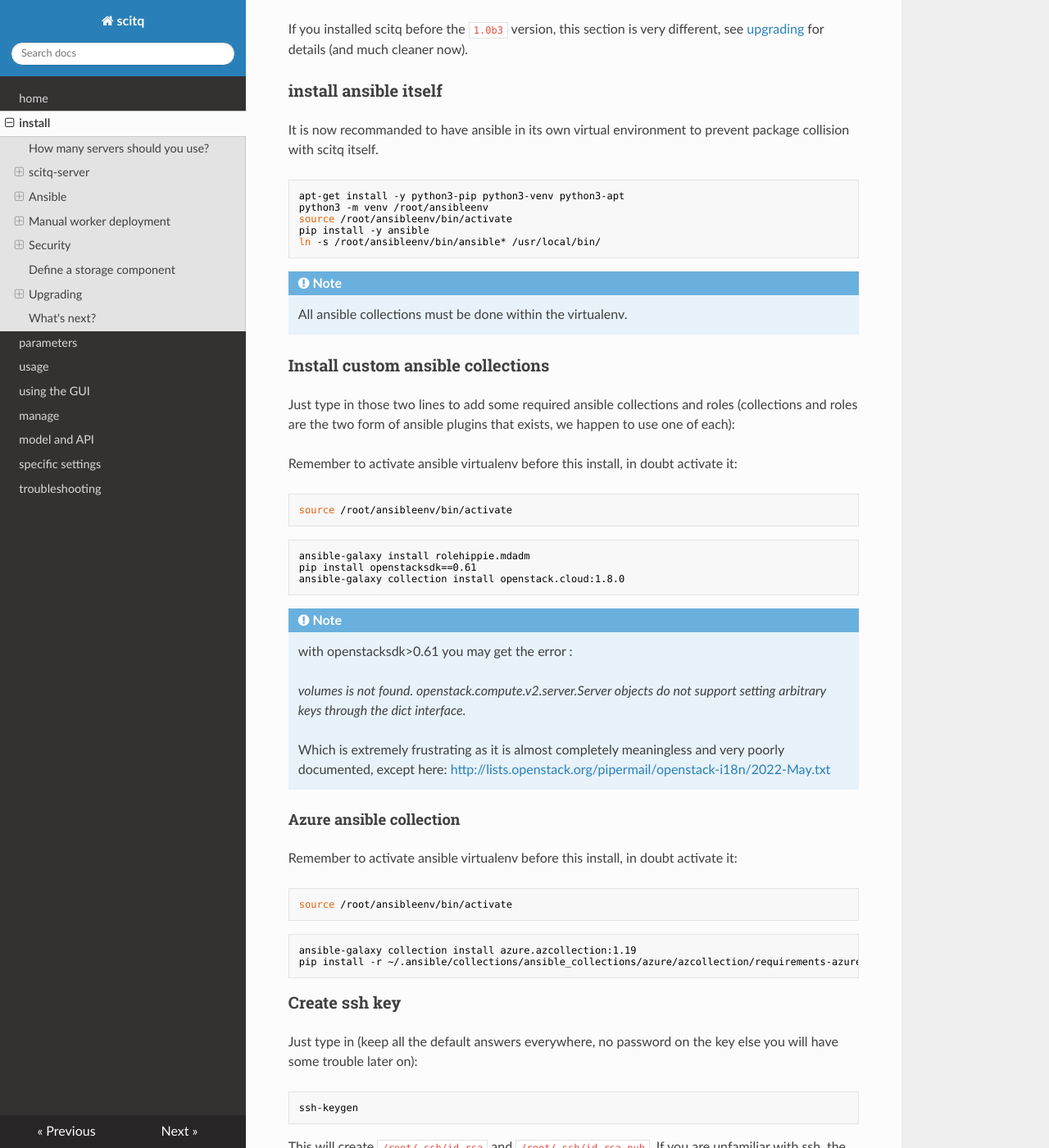
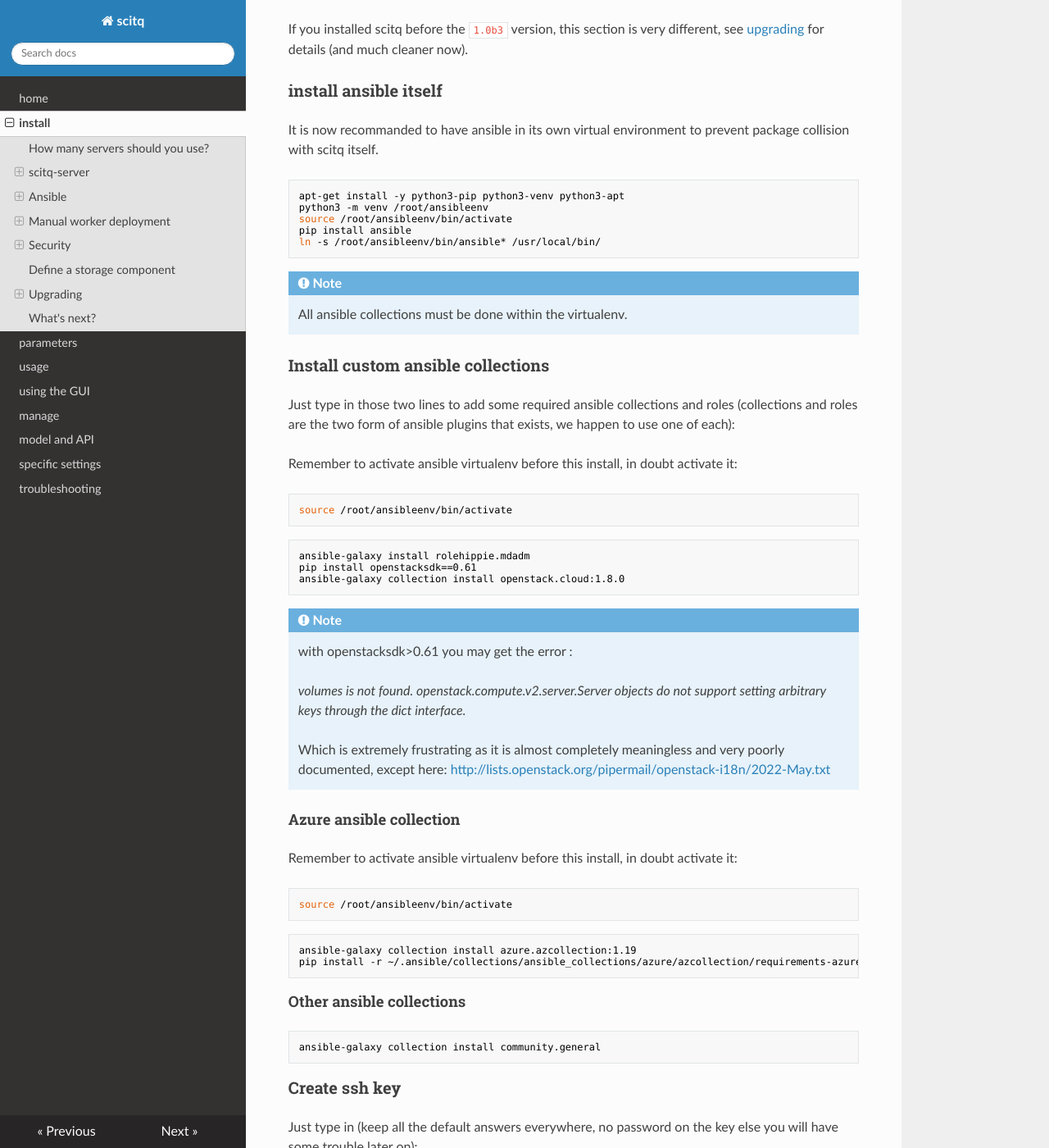
Before and after one commit to gmtsciencedev/scitq, an MkDocs documentation site: the page built from docs/install.md, in a window 1280 px wide and 1400 px high, scrolled down 4645 px. Shown: the whole window at 82% size. Built offline with MkDocs 1.6.1, drawn with Linux system fonts in a browser that asks for light colours; nearby versions of some CDN libraries.

````diff
--- a/docs/install.md
+++ b/docs/install.md
@@ -176,7 +176,7 @@ It is now recommanded to have ansible in its own virtual environment to prevent
 apt-get install -y python3-pip python3-venv python3-apt
 python3 -m venv /root/ansibleenv
 source /root/ansibleenv/bin/activate
-pip install -y ansible
+pip install ansible
 ln -s /root/ansibleenv/bin/ansible* /usr/local/bin/
 ```
 
@@ -221,6 +221,12 @@ source /root/ansibleenv/bin/activate
 ```bash
 ansible-galaxy collection install azure.azcollection:1.19
 pip install -r ~/.ansible/collections/ansible_collections/azure/azcollection/requirements-azure.txt
+```
+
+#### Other ansible collections
+
+```bash
+ansible-galaxy collection install community.general
 ```
 
 ### Create ssh key
````
Also changed, not shown: src/scitq/ansible/playbooks/add_in_firewall.yaml (+12 -15 lines).
